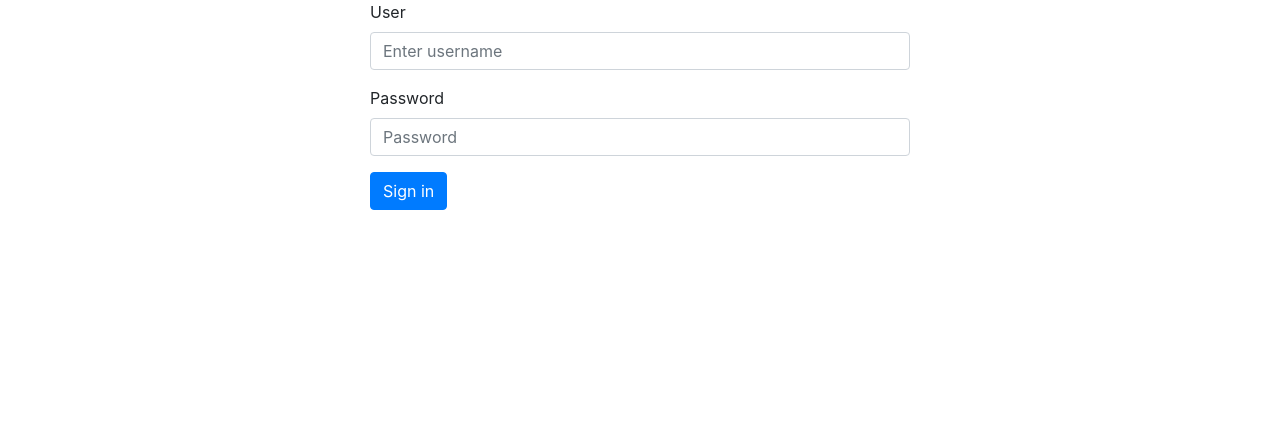
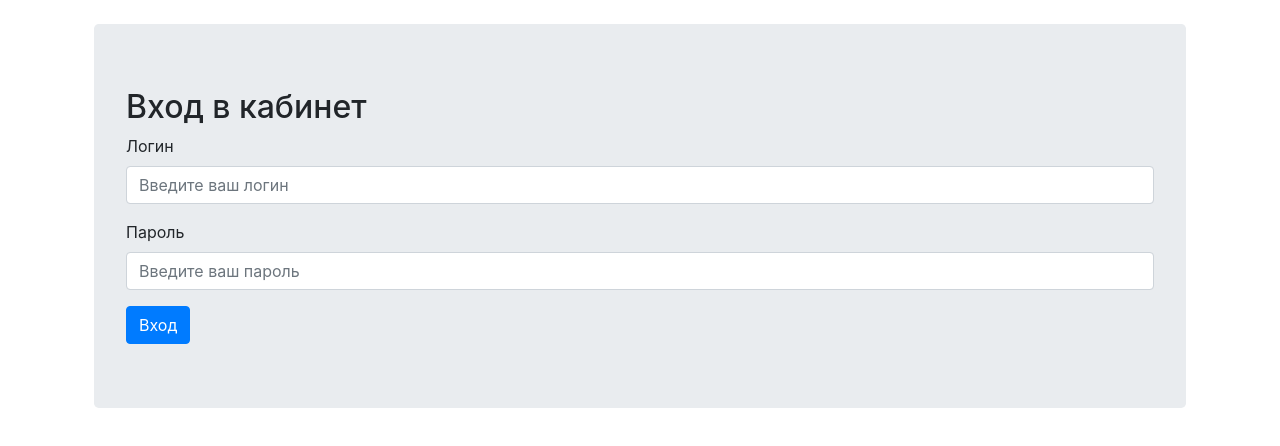
Before and after one commit to Flak15/invest-box-client, a React (Create React App) app: page /settings in a window 1280 px wide. Shown: the top 446 px of the page. Built offline with nearby package versions, Linux system fonts and the light colour scheme.

Commit message:
fix navbar

```diff
--- a/package.json
+++ b/package.json
@@ -6,6 +6,7 @@
     "axios": "^0.21.0",
     "bootstrap": "^4.5.3",
     "react": "^17.0.1",
+    "react-bootstrap": "^1.4.0",
     "react-dom": "^17.0.1",
     "react-router-dom": "^5.2.0",
     "react-scripts": "4.0.0"
--- a/src/App.js
+++ b/src/App.js
@@ -1,9 +1,9 @@
 import React from 'react';
 import './App.css';
-import { BrowserRouter as Router, Route, Link } from 'react-router-dom';
+import { BrowserRouter as Router, Route, Link, Switch } from 'react-router-dom';
 import AuthForm from './components/AuthForm';
 import { getContext } from './storage';
-import Nav from './components/Nav';
+import NavBar from './components/NavBar';
 import News from './components/News';
 import Portfolio from './components/Portfolio';
 import Quotes from './components/Quotes';
@@ -30,12 +30,12 @@
     if (this.state.auth === 'login') {
       return (
         <Router>
-          <Nav logout={this.logout} />
-          <Route path="/" exact component={Main} />
-          <Route path="/news/" component={(News)} />
-          <Route path="/portfolio/" component={(Portfolio)} />
-          <Route path="/quotes/" component={(Quotes)} />
-          <Route path="/settings/" render={props => <Settings {...props} change={this.testChangeState} />} />
+          <NavBar logout={this.logout} />
+            <Route path="/" exact component={Main} />
+            <Route path="/news/" component={(News)} />
+            <Route path="/portfolio/" component={(Portfolio)} />
+            <Route path="/quotes/" component={(Quotes)} />
+            <Route path="/settings/" render={props => <Settings {...props} change={this.testChangeState} />} />
         </Router>
       );
     } else {
--- a/src/components/AuthForm.js
+++ b/src/components/AuthForm.js
@@ -2,6 +2,7 @@
 import axios from 'axios';
 import { setContext } from '../storage';
 import config from '../config';
+import { Form, Button, Container, Jumbotron } from 'react-bootstrap';
 
 export default class AuthForm extends React.Component {
   state = {
@@ -35,24 +36,45 @@
   }
 
   render() {
+    // return (
+    //   <div className="container">
+    //     <div className="row justify-content-md-center">
+    //       <div className="col-6">
+    //         <form onSubmit={this.onSubmit}>
+    //           <div className="form-group">
+    //             <label htmlFor="user">User</label>
+    //             <input type="text" className="form-control" id="user" aria-describedby="emailHelp" placeholder="Enter username" onChange={this.onChange} value={this.state.user}/>
+    //           </div>
+    //           <div className="form-group">
+    //             <label htmlFor="pass">Password</label>
+    //             <input type="password" className="form-control" id="pass" placeholder="Password" onChange={this.onChange} value={this.state.pass}/>
+    //           </div>
+    //           <button type="submit" className="btn btn-primary">Sign in</button>
+    //         </form>
+    //       </div>
+    //     </div>
+    //   </div>
+    // )
     return (
-      <div className="container">
-        <div className="row justify-content-md-center">
-          <div className="col-6">
-            <form onSubmit={this.onSubmit}>
-              <div className="form-group">
-                <label htmlFor="user">User</label>
-                <input type="text" className="form-control" id="user" aria-describedby="emailHelp" placeholder="Enter username" onChange={this.onChange} value={this.state.user}/>
-              </div>
-              <div className="form-group">
-                <label htmlFor="pass">Password</label>
-                <input type="password" className="form-control" id="pass" placeholder="Password" onChange={this.onChange} value={this.state.pass}/>
-              </div>
-              <button type="submit" className="btn btn-primary">Sign in</button>
-            </form>
-          </div>
-        </div>
-      </div>
+      <Container className="p-4">
+        <Jumbotron>
+          <Form onSubmit={this.onSubmit}>
+            <h2>Вход в кабинет</h2>
+            <Form.Group controlId="formBasicEmail">
+              <Form.Label>Логин</Form.Label>
+              <Form.Control type="email" placeholder="Введите ваш логин" onChange={this.onChange} value={this.state.user}/>
+            </Form.Group>
+
+            <Form.Group controlId="formBasicPassword">
+              <Form.Label>Пароль</Form.Label>
+              <Form.Control type="password" placeholder="Введите ваш пароль" onChange={this.onChange} value={this.state.pass}/>
+            </Form.Group>
+            <Button variant="primary" type="submit">
+              Вход
+            </Button>
+          </Form>
+        </Jumbotron>
+      </Container>
     )
   };
 };
--- a/src/components/Nav.js
+++ /dev/null
@@ -1,34 +0,0 @@
-import React from 'react';
-import { Link } from 'react-router-dom';
-
-import { removeContext } from '../storage';
-
-export default class Nav extends React.Component {
-
-  signOut = (e) => {
-    e.preventDefault();
-    removeContext();
-    this.props.logout();
-    window.history.pushState(null, null, '/');
-  }
-  render() {
-    return (
-      <div className="container">
-        <div className="row justify-content-md-center">
-          <div className="col-2">
-            <h3>Invest-box</h3>
-          </div>
-          <div className="col-6">
-            <Link className="btn btn-primary" to='/news/'>Новости</Link>
-            <Link className="btn btn-primary" to='/quotes/'>Котировки</Link>
-            <Link className="btn btn-primary" to='/portfolio/'>Портфель</Link>
-          </div>
-          <div className="col-4">
-            <Link className="btn btn-primary" to='/settings/'>Настройки</Link>
-            <button type="submit" className="btn btn-primary" onClick={this.signOut}>Выход</button>
-          </div>
-        </div>
-      </div>
-    )
-  }
-}
--- /dev/null
+++ b/src/components/NavBar.js
@@ -0,0 +1,33 @@
+import React from 'react';
+import { Link } from 'react-router-dom';
+import { Nav, Navbar, Button } from 'react-bootstrap';
+import { removeContext } from '../storage';
+
+export default class NavBar extends React.Component {
+
+  signOut = (e) => {
+    e.preventDefault();
+    removeContext();
+    this.props.logout();
+    window.history.pushState(null, null, '/');
+  }
+  render() {
+    return (
+      <Navbar bg="light" expand="lg">
+        <Navbar.Brand href="/">Invest-Box</Navbar.Brand>
+        <Navbar.Toggle aria-controls="basic-navbar-nav" />
+        <Navbar.Collapse id="basic-navbar-nav">
+          <Nav className="mr-auto">
+            <Link className="nav-link" to="/news">Новости</Link>
+            <Link className="nav-link" to="/quotes">Котировки</Link>
+            <Link className="nav-link" to="/portfolio">Портфель</Link>
+            <Link className="nav-link" to="/settings">Настройки</Link>
+          </Nav>
+          <Nav className="ml-auto">
+            <Button variant="outline-secondary" onClick={this.signOut}>Выход</Button>
+          </Nav>
+        </Navbar.Collapse>
+      </Navbar>
+    )
+  }
+}
```
Also changed, not shown: 3 other files (tests, documents, lock files or other folders).
